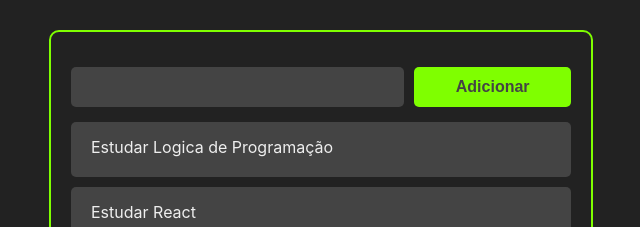
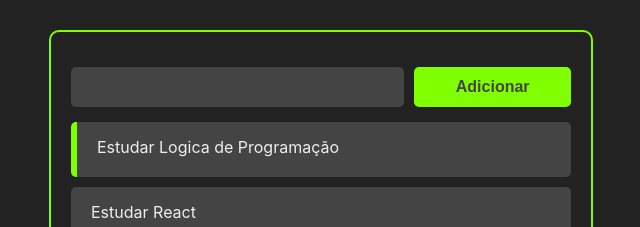
Before and after one commit to SandroFerraz-C/-training-project-React, a React (Create React App) app: page / in a window 1280 px wide. Shown: the top 227 px of the page, without its empty margins (319-959 px from the left). Built offline with nearby package versions, Linux system fonts and the light colour scheme.

Commit message:
Marking completed tasks

```diff
--- a/src/App.jsx
+++ b/src/App.jsx
@@ -19,21 +19,31 @@ const App = () => {
     },
   ]);
 
+  const handleTaskClick = (taskId) => {
+    const newTasks = tasks.map((task) => {
+      if (task.id === taskId) return { ...task, completed: !task.completed };
+      return task;
+    });
+    setTasks(newTasks)
+  }
+
   const handleTaskAddition = (taskTitle) => {
-      const newTask = [ ...tasks, {
-        title: taskTitle,
-        id: uuidv4(),
-        completed: false,
+      const newTasks = [
+        ...tasks,
+        {
+          title: taskTitle,
+          id: uuidv4(),
+          completed: false,
       },
     ];
-    setTasks(newTask)
+    setTasks(newTasks)
   };
 
   return (
     <>
       <div className="container">
-        <AddTask handleTaskAddition={handleTaskAddition}/>
-        <Tasks tasks={tasks} />
+        <AddTask handleTaskAddition={handleTaskAddition} />
+        <Tasks tasks={tasks} handleTaskClick={handleTaskClick}/>
       </div>
     </>
   );
--- a/src/components/Task.css
+++ b/src/components/Task.css
@@ -8,3 +8,7 @@
     color: #eeeeee;
     align-items: center;
 }
+
+.task-title {
+    cursor: pointer;
+}
--- a/src/components/Task.jsx
+++ b/src/components/Task.jsx
@@ -2,8 +2,18 @@ import React from "react";
 
 import "./Task.css";
 
-const Task = ({ task }) => {
-  return <div className="task-container">{task.title}</div>;
+const Task = ({ task, handleTaskClick }) => {
+  return (
+    <div
+      className ="task-container"
+      style={task.completed ? {borderLeft: "6px solid chartreuse"} : {}} >
+
+      <div className="task-title" onClick={() => handleTaskClick(task.id)}>
+        {task.title}
+      </div>
+
+    </div>
+  )
 };
 
 export default Task;
--- a/src/components/Tasks.jsx
+++ b/src/components/Tasks.jsx
@@ -1,11 +1,11 @@
 import React from "react";
 import Task from "./Task";
 
-const Tasks = ({ tasks }) => {
+const Tasks = ({ tasks, handleTaskClick }) => {
   return (
     <>
       {tasks.map((task) => (
-        <Task task={task} />
+        <Task task={task} handleTaskClick={handleTaskClick}/>
       ))}
     </>
   );
```
